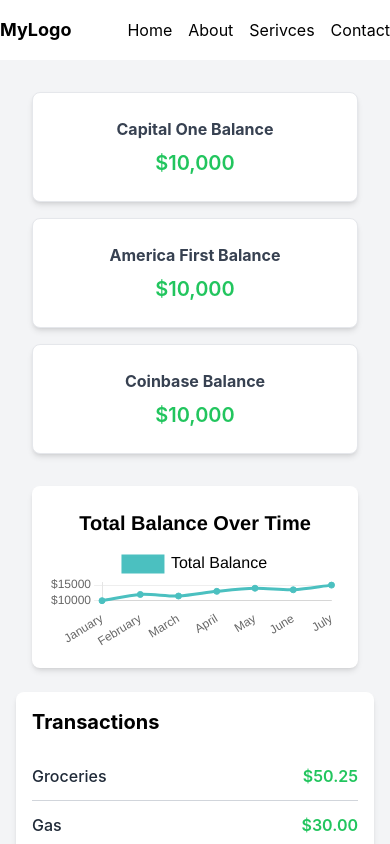
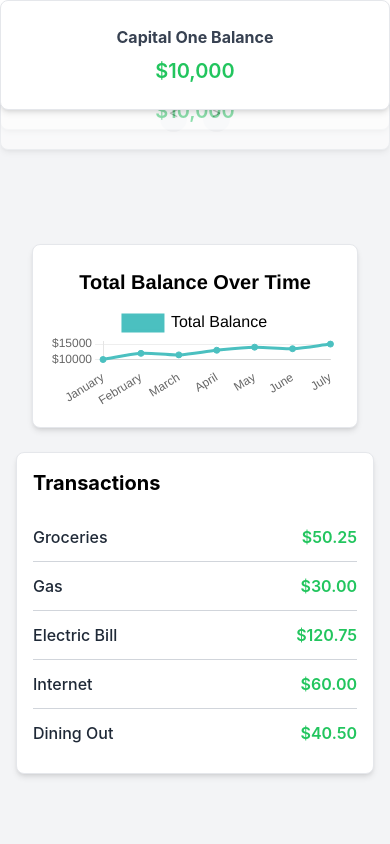
Before and after one commit to gheath340/Financial-Tracker, a React (Create React App) app: page / in a window 390 px wide. Shown: the top 844 px of the page. Built offline with nearby package versions, Linux system fonts and the light colour scheme.

Commit message:
working on making account cards easier to work with on mobile

```diff
--- a/src/components/total-expense-income.jsx
+++ b/src/components/total-expense-income.jsx
@@ -1,21 +1,96 @@
+import { useState } from 'react';
 
 export const TotalExpenseIncome = () => {
+
+    const [activeIndex, setActiveIndex] = useState(0);
+
+    const cards = [
+      { title: 'Capital One Balance', balance: '$10,000' },
+      { title: 'America First Balance', balance: '$10,000' },
+      { title: 'Coinbase Balance', balance: '$10,000' },
+    ];
+
+    const handleNext = () => {
+      setActiveIndex((prevIndex) => (prevIndex + 1) % cards.length);
+    };
+
+    const handlePrev = () => {
+      setActiveIndex(
+        (prevIndex) => (prevIndex - 1 + cards.length) % cards.length
+      );
+    };
+
     return (
       <nav className="h-1/4 my-4">
-        <div className="mx-auto flex flex-col sm:flex-row justify-between items-center h-full max-w-5xl space-y-4 sm:space-y-0">
-          <div className="text-center bg-white shadow-md w-full sm:w-1/2 lg:w-1/3 mx-4 p-6 rounded-lg border border-gray-200 hover:shadow-2xl transition-shadow duration-300">
-            <p className="font-bold text-gray-700 mb-2">Capital One Balance</p>
-            <p className="text-xl font-semibold text-green-500">$10,000</p>
-         </div>
-          <div className="text-center bg-white shadow-md w-full sm:w-1/2 lg:w-1/3 mx-4 p-6 rounded-lg border border-gray-200 hover:shadow-2xl transition-shadow duration-300">
-            <p className="font-bold text-gray-700 mb-2">America First Balance</p>
-           <p className="text-xl font-semibold text-green-500">$10,000</p>
+        <div className="mx-auto flex flex-col sm:flex-row justify-center items-center h-full space-y-4 sm:space-y-0">
+          {/* Button Controls on Small Screens */}
+          <div className="flex sm:hidden space-x-4 mb-4">
+            <button
+              onClick={handlePrev}
+              className="bg-gray-200 p-2 rounded-full hover:bg-gray-300 transition"
+            >
+              &lt;
+            </button>
+            <button
+              onClick={handleNext}
+              className="bg-gray-200 p-2 rounded-full hover:bg-gray-300 transition"
+            >
+              &gt;
+            </button>
           </div>
-          <div className="text-center bg-white shadow-md w-full sm:w-1/2 lg:w-1/3 mx-4 p-6 rounded-lg border border-gray-200 hover:shadow-2xl transition-shadow duration-300">
-           <p className="font-bold text-gray-700 mb-2">Coinbase Balance</p>
-            <p className="text-xl font-semibold text-green-500">$10,000</p>
+
+          {/* Cards: Display Stacked on Small Screens, Side-by-Side on Large Screens */}
+          <div className="mx-4 p-6">
+            {/* Mobile Stacked Cards with Navigation */}
+            <div className="sm:hidden">
+              {cards.map((card, index) => (
+                <div
+                  key={index}
+                  className={`text-center bg-white shadow-md w-full p-6 rounded-lg border border-gray-200 absolute top-0 left-0 w-full ${
+                    index === activeIndex ? 'z-10' : 'z-0 opacity-50'
+                  }`}
+                  style={{
+                    transform: `translateY(${(index - activeIndex) * 20}px)`,
+                    transition: 'transform 0.3s ease-in-out',
+                  }}
+                >
+                  <p className="font-bold text-gray-700 mb-2">{card.title}</p>
+                  <p className="text-xl font-semibold text-green-500">{card.balance}</p>
+                </div>
+              ))}
+            </div>
+
+            {/* Desktop Cards Displayed Side-by-Side */}
+            <div className="sm:flex hidden justify-between items-center">
+              {cards.map((card, index) => (
+                <div
+                  key={index}
+                  className="text-center bg-white shadow-md w-full sm:w-1/2 lg:w-1/3 mx-4 p-6 rounded-lg border border-gray-200"
+                >
+                  <p className="font-bold text-gray-700 mb-2">{card.title}</p>
+                  <p className="text-xl font-semibold text-green-500">{card.balance}</p>
+                </div>
+              ))}
+            </div>
           </div>
         </div>
       </nav>
     );
   };
+
+//   <nav className="h-1/4 my-4">
+//   <div className="mx-auto flex flex-col sm:flex-row justify-between items-center h-full max-w-5xl space-y-4 sm:space-y-0">
+//     <div className="text-center bg-white shadow-md w-full sm:w-1/2 lg:w-1/3 mx-4 p-6 rounded-lg border border-gray-200 hover:shadow-2xl transition-shadow duration-300">
+//       <p className="font-bold text-gray-700 mb-2">Capital One Balance</p>
+//       <p className="text-xl font-semibold text-green-500">$10,000</p>
+//    </div>
+//     <div className="text-center bg-white shadow-md w-full sm:w-1/2 lg:w-1/3 mx-4 p-6 rounded-lg border border-gray-200 hover:shadow-2xl transition-shadow duration-300">
+//       <p className="font-bold text-gray-700 mb-2">America First Balance</p>
+//      <p className="text-xl font-semibold text-green-500">$10,000</p>
+//     </div>
+//     <div className="text-center bg-white shadow-md w-full sm:w-1/2 lg:w-1/3 mx-4 p-6 rounded-lg border border-gray-200 hover:shadow-2xl transition-shadow duration-300">
+//      <p className="font-bold text-gray-700 mb-2">Coinbase Balance</p>
+//       <p className="text-xl font-semibold text-green-500">$10,000</p>
+//     </div>
+//   </div>
+// </nav>
--- a/src/components/totalLineGraph.jsx
+++ b/src/components/totalLineGraph.jsx
@@ -89,7 +89,7 @@
   };
 
   return (
-    <nav className="bg-white shadow-md h-1/2 p-4 rounded-lg w-full mx-auto max-w-5xl">
+    <nav className="bg-white shadow-md border border-gray-200 h-1/2 p-4 rounded-lg w-full mx-auto max-w-5xl">
       <div className="container mx-auto h-full">
         <Line data={data} options={{ ...options, maintainAspectRatio: false }} />
       </div>
--- a/src/components/transactions.jsx
+++ b/src/components/transactions.jsx
@@ -9,7 +9,7 @@
   ];
 
   return (
-    <nav className="bg-white shadow-md flex-1 w-full h-full p-4 rounded-lg mx-auto">
+    <nav className="bg-white shadow-md border border-gray-200 flex-1 w-full h-full p-4 rounded-lg mx-auto">
       <div className="container mx-auto">
         <div className="text-black text-xl font-bold mb-4">Transactions</div>
 
```
